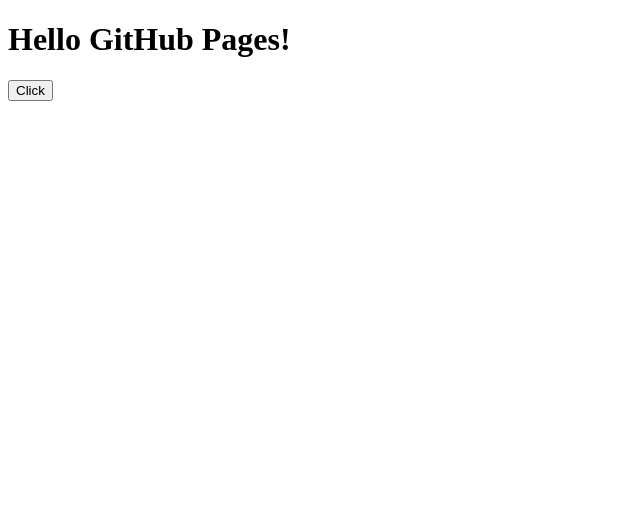
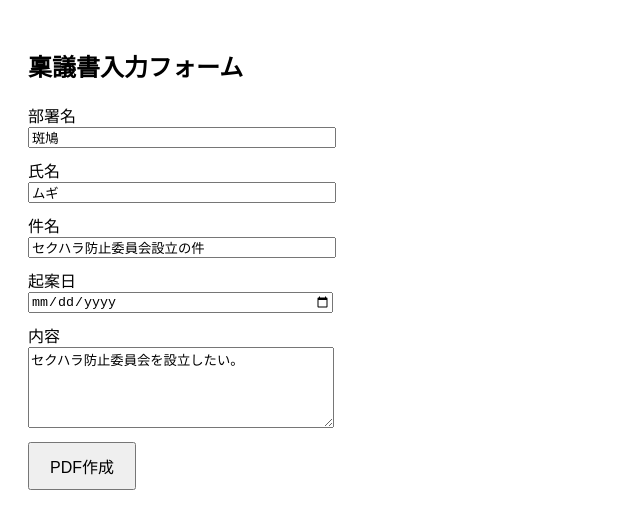
Before and after one commit to yu-ra-n/samples, a plain HTML site: page index.html in a window 1280 px wide. Shown: the whole page, without its empty margins (0-640 px from the left). Drawn offline with nearby package versions, Linux system fonts and the light colour scheme.

Commit message:
Update index.html
index

```diff
--- a/index.html
+++ b/index.html
@@ -1,10 +1,98 @@
 <!DOCTYPE html>
-<html>
+<html lang="ja">
 <head>
-  <title>My Page</title>
+  <meta charset="UTF-8">
+  <title>稟議書PDF作成</title>
+
+  <!-- jsPDF -->
+  <script src="https://cdnjs.cloudflare.com/ajax/libs/jspdf/2.5.1/jspdf.umd.min.js"></script>
+
+  <style>
+    body {
+      font-family: sans-serif;
+      padding: 20px;
+    }
+    input, textarea {
+      width: 300px;
+      margin-bottom: 10px;
+    }
+    button {
+      padding: 10px 20px;
+      font-size: 16px;
+    }
+  </style>
 </head>
 <body>
-  <h1>Hello GitHub Pages!</h1>
-  <button onclick="alert('Hello!')">Click</button>
+
+<h2>稟議書入力フォーム</h2>
+
+<div>
+  部署名<br>
+  <input type="text" id="dept" value="斑鳩"><br>
+
+  氏名<br>
+  <input type="text" id="name" value="ムギ"><br>
+
+  件名<br>
+  <input type="text" id="title" value="セクハラ防止委員会設立の件"><br>
+
+  起案日<br>
+  <input type="date" id="date"><br>
+
+  内容<br>
+  <textarea id="content" rows="5">セクハラ防止委員会を設立したい。</textarea><br>
+
+  <button onclick="createPDF()">PDF作成</button>
+</div>
+
+<script>
+async function createPDF() {
+
+  const { jsPDF } = window.jspdf;
+  const doc = new jsPDF();
+
+  const dept = document.getElementById("dept").value;
+  const name = document.getElementById("name").value;
+  const title = document.getElementById("title").value;
+  const date = document.getElementById("date").value;
+  const content = document.getElementById("content").value;
+
+  // 日本語フォント（ブラウザ環境により文字化けする場合あり）
+  doc.setFont("Helvetica");
+
+  // ===== タイトル =====
+  doc.setFontSize(18);
+  doc.text("稟 議 書", 105, 20, { align: "center" });
+
+  doc.setFontSize(11);
+
+  // ===== 起案者 =====
+  doc.text(`部署名: ${dept}`, 20, 40);
+  doc.text(`氏名: ${name}`, 120, 40);
+
+  // ===== 件名ボックス =====
+  doc.rect(20, 50, 170, 20);
+  doc.text("件名:", 22, 58);
+  doc.text(title, 40, 58);
+
+  // ===== 日付 =====
+  doc.text(`起案日: ${date}`, 120, 65);
+
+  // ===== 内容枠 =====
+  doc.rect(20, 75, 170, 80);
+  doc.text("内容:", 22, 82);
+
+  const splitText = doc.splitTextToSize(content, 160);
+  doc.text(splitText, 22, 90);
+
+  // ===== 決裁欄 =====
+  doc.rect(20, 165, 170, 30);
+  doc.text("決裁印:", 22, 172);
+
+  // ===== 保存 =====
+  doc.save("ringi.pdf");
+}
+</script>
+
 </body>
 </html>
```
